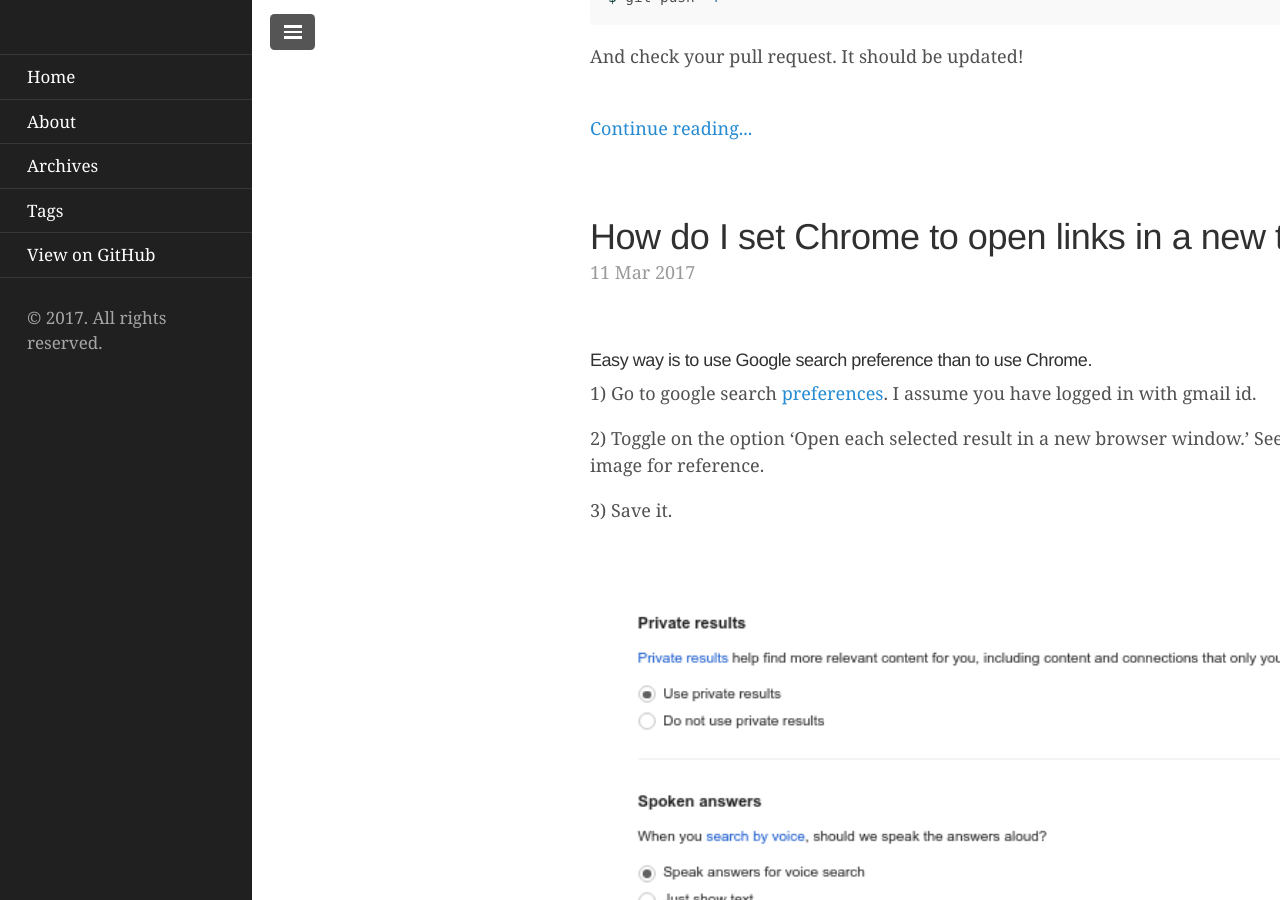
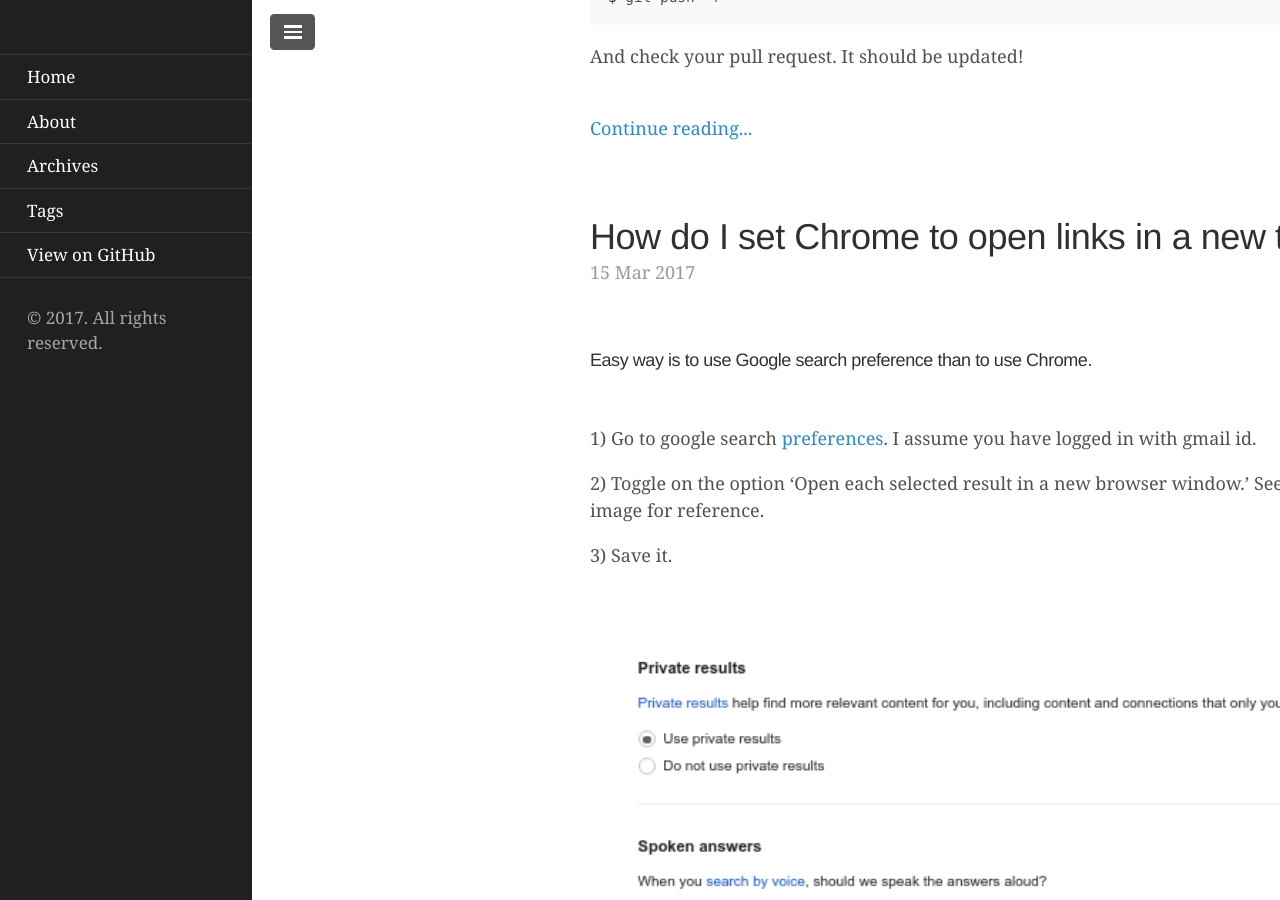
Before and after one commit to sangdunchoi/kimchitalk.github.io, a Jekyll site: the page built from index.html, in a window 1280 px wide and 900 px high, scrolled down 6552 px. Built offline with Jekyll 4.4.1, drawn with Linux system fonts in a browser that asks for light colours; nearby versions of some CDN libraries; some web fonts are replaced; the list of posts is cut into pages by our own code; comment, search, counter and statistics services are not loaded.

Commit message:
Update the post

```diff
--- a/_posts/2017-03-15-How-do-I-set-Chrome-to-open-links-in-a-new-tab?.md
+++ b/_posts/2017-03-15-How-do-I-set-Chrome-to-open-links-in-a-new-tab?.md
@@ -1,13 +1,15 @@
 ---
 layout: post
 title: "How do I set Chrome to open links in a new tab?"
-date: 2017-03-11
+date: 2017-03-15
 tags: [tips]
 comments: true
 ---
 
 
 #### Easy way is to use Google search preference than to use Chrome.
+
+&nbsp;
 
 1) Go to google search [preferences](https://www.google.com/preferences). I assume you have logged in with gmail id.
 
```
